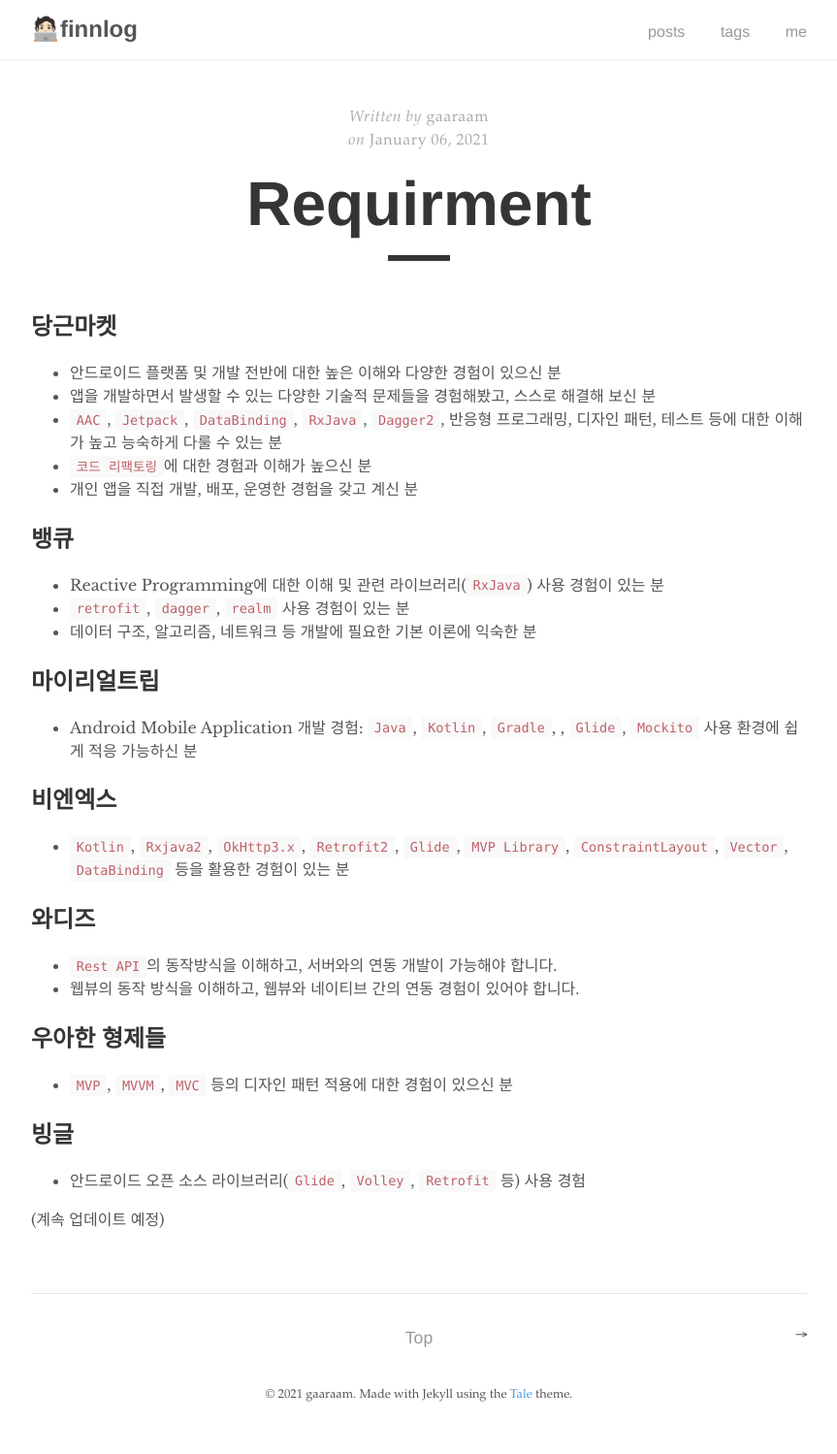
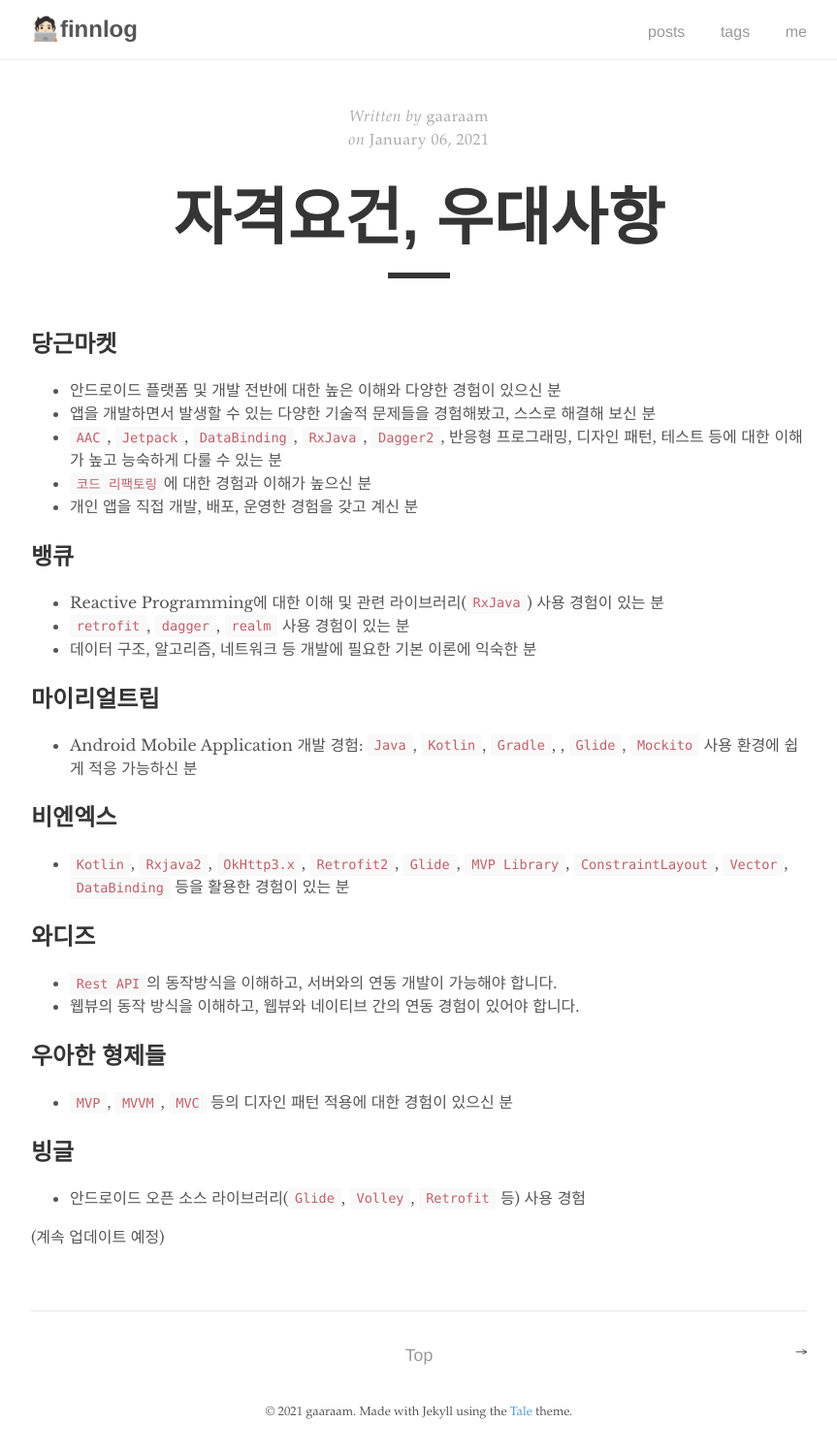
Before and after one commit to Leegaramm/Leegaramm-github.io, a Jekyll site: the page built from _posts/2021-01-06-requirement.md, in a window 1280 px wide. Shown: the whole page at 97% size, without its empty margins (208-1071 px from the left). Built offline with Jekyll 4.4.1, drawn with Linux system fonts in a browser that asks for light colours; our own code applies the rules of GitHub Pages for plain Markdown files.

Commit message:
Update and rename 2021-01-06-requirment.md to 2021-01-06-requirement.md

```diff
--- a/_posts/2021-01-06-requirment.md
+++ b/_posts/2021-01-06-requirement.md
@@ -1,3 +1,10 @@
+---
+layout: post
+title: "자격요건, 우대사항"
+author: "gaaraam"
+tags: etc
+---
+
 ## 당근마켓
 
 - 안드로이드 플랫폼 및 개발 전반에 대한 높은 이해와 다양한 경험이 있으신 분
```
